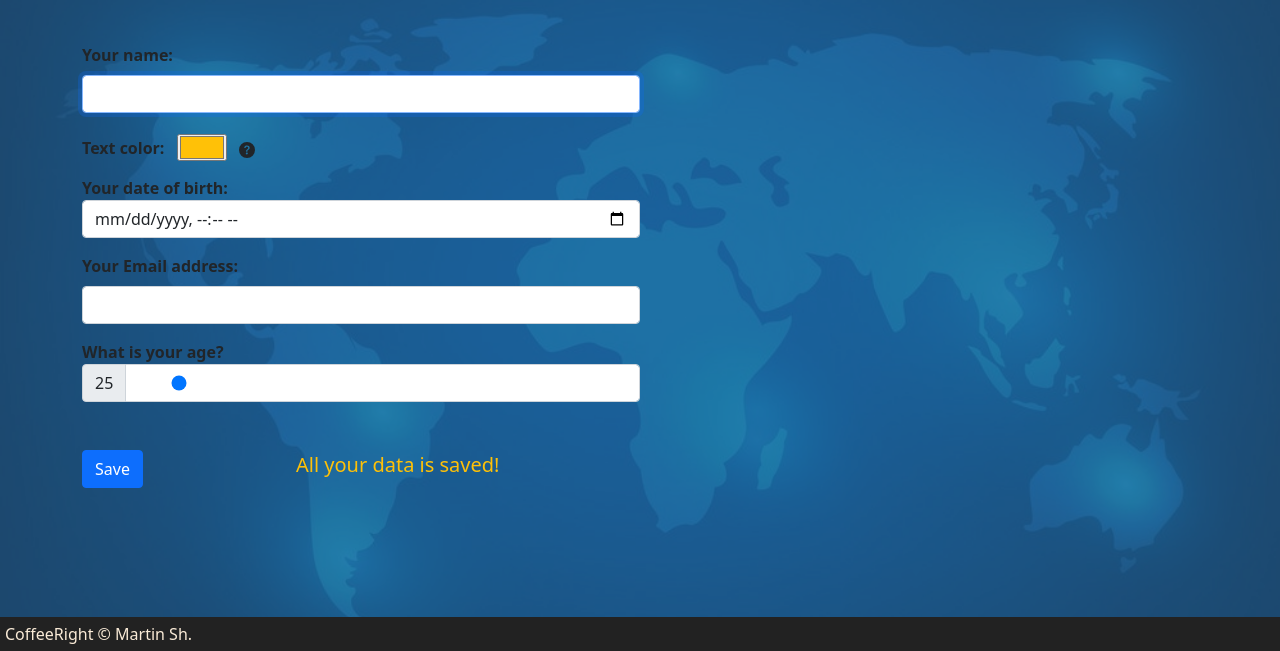
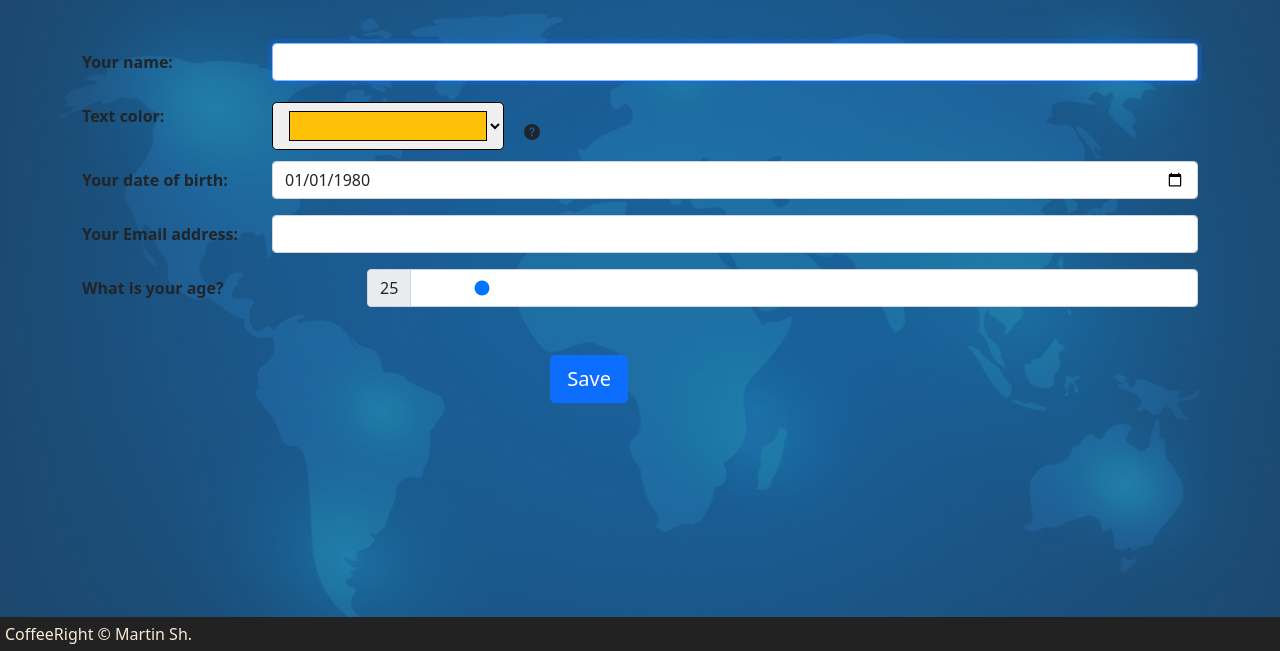
Before and after one commit to martin-shn/mapsKeeper, a plain HTML site: page user-prefs.html in a window 1280 px wide. Shown: the part 149-800 px from the top of the page. Drawn offline with nearby package versions, Linux system fonts and the light colour scheme.

Commit message:
Add files via upload

```diff
--- a/user-prefs.html
+++ b/user-prefs.html
@@ -18,7 +18,7 @@
         <!-- Responsive navbar-->
         <nav class="navbar fixed-top navbar-expand-lg navbar-dark bg-dark">
             <div class="container">
-                <a class="navbar-brand" href="#">Maps Keeper</a>
+                <a class="navbar-brand" href="index.html">Maps Keeper</a>
                 <button class="navbar-toggler" type="button" data-bs-toggle="collapse" data-bs-target="#navbarSupportedContent" aria-controls="navbarSupportedContent" aria-expanded="false" aria-label="Toggle navigation"><span class="navbar-toggler-icon"></span></button>
                 <div class="collapse navbar-collapse" id="navbarSupportedContent">
                     <ul class="navbar-nav ms-auto mb-2 mb-lg-0">
@@ -28,7 +28,7 @@
                         <li class="nav-item dropdown">
                             <a class="nav-link dropdown-toggle" id="navbarDropdown" href="#" role="button" data-bs-toggle="dropdown" aria-expanded="false">Menu</a>
                             <ul class="dropdown-menu dropdown-menu-end" aria-labelledby="navbarDropdown">
-                                <li><a class="dropdown-item" href="#">Delete all data</a></li>
+                                <li><a class="dropdown-item" href="#" onclick="deleteAllData()">Delete all data</a></li>
                                 <li><hr class="dropdown-divider" /></li>
                                 <li><a class="dropdown-item" href="#">Logout</a></li>
                             </ul>
@@ -40,43 +40,61 @@
         <!-- Page content-->
         <section class="container">
             <header class="text-center mt-5 mb-5 text-warning">
-                <h1>Lets keep your Preferences</h1>
+                <h1 class="userPrefChangable">Lets keep your Preferences</h1>
             </header>
 
             <main>
                 <form class="prefs">
-                    <div class="mb-3">
-                        <label for="name" class="form-label fw-bold">Your name:</label>
-                        <input id="name" class="form-control w-50" type="text" required autofocus />
+                    <div class="row mb-3">
+                        <label for="name" class="col-sm-2 col-form-label fw-bold">Your name:</label>
+                        <div class="col-sm-10">
+                            <input id="name" class="form-control" type="text" autofocus />
+                        </div>
                     </div>
-                    <div class="mb-3">
-                        <label for="theme" class="fw-bold">Text color: </label>
-                        <input id="theme" class="mx-2" type="color" />
-                        <svg xmlns="http://www.w3.org/2000/svg" width="16" height="16" fill="currentColor" class="ml-3 bi bi-question-circle-fill" viewBox="0 0 16 16" data-bs-toggle="tooltip" data-bs-placement="right" title="Color of all text allover the site">
-                            <path d="M16 8A8 8 0 1 1 0 8a8 8 0 0 1 16 0zM5.496 6.033h.825c.138 0 .248-.113.266-.25.09-.656.54-1.134 1.342-1.134.686 0 1.314.343 1.314 1.168 0 .635-.374.927-.965 1.371-.673.489-1.206 1.06-1.168 1.987l.003.217a.25.25 0 0 0 .25.246h.811a.25.25 0 0 0 .25-.25v-.105c0-.718.273-.927 1.01-1.486.609-.463 1.244-.977 1.244-2.056 0-1.511-1.276-2.241-2.673-2.241-1.267 0-2.655.59-2.75 2.286a.237.237 0 0 0 .241.247zm2.325 6.443c.61 0 1.029-.394 1.029-.927 0-.552-.42-.94-1.029-.94-.584 0-1.009.388-1.009.94 0 .533.425.927 1.01.927z" />
-                        </svg>
+                    <div class="row mb-3">
+                        <label for="theme" class="col-sm-2 col-form-label fw-bold">Text color: </label>
+                        <div class="col-sm-10">
+                            <input id="theme" class="form-control-lg w-25" type="color" list="presets" />
+                            <datalist id="presets">
+                                <option value="#fff">Black</option>
+                                <option value="#000">White</option>
+                                <option value="#f00">Red</option>
+                                <option value="#0f0">Green</option>
+                                <option value="#00f">Blue</option>
+                                <option value="#f0f">Purple</option>
+                            </datalist>
+                            <svg xmlns="http://www.w3.org/2000/svg" width="16" height="16" fill="currentColor" class="ms-3 bi bi-question-circle-fill" viewBox="0 0 16 16" data-bs-toggle="tooltip" data-bs-placement="right" title="Color of all text allover the site">
+                                <path d="M16 8A8 8 0 1 1 0 8a8 8 0 0 1 16 0zM5.496 6.033h.825c.138 0 .248-.113.266-.25.09-.656.54-1.134 1.342-1.134.686 0 1.314.343 1.314 1.168 0 .635-.374.927-.965 1.371-.673.489-1.206 1.06-1.168 1.987l.003.217a.25.25 0 0 0 .25.246h.811a.25.25 0 0 0 .25-.25v-.105c0-.718.273-.927 1.01-1.486.609-.463 1.244-.977 1.244-2.056 0-1.511-1.276-2.241-2.673-2.241-1.267 0-2.655.59-2.75 2.286a.237.237 0 0 0 .241.247zm2.325 6.443c.61 0 1.029-.394 1.029-.927 0-.552-.42-.94-1.029-.94-.584 0-1.009.388-1.009.94 0 .533.425.927 1.01.927z" />
+                            </svg>
+                        </div>
                     </div>
-                    <div class="mb-3">
-                        <label for="dob" class="fw-bold">Your date of birth:</label>
-                        <input id="dob" class="form-control w-50" type="datetime-local" value="1980-01-01T12:00" />
+                    <div class="row mb-3">
+                        <label for="dob" class="col-sm-2 col-form-label fw-bold">Your date of birth:</label>
+                        <div class="col-sm-10">
+                            <input id="dob" class="form-control" type="date" value="1980-01-01" />
+                        </div>
                     </div>
-                    <div class="mb-3">
-                        <label for="email" class="form-label fw-bold">Your Email address:</label>
-                        <input id="email" class="form-control w-50" type="email" />
+                    <div class="row mb-3">
+                        <label for="email" class="col-sm-2 col-form-label fw-bold">Your Email address:</label>
+                        <div class="col-sm-10">
+                            <input id="email" class="form-control" type="email" />
+                        </div>
                     </div>
-                    <div class="mb-3 w-50">
-                        <label for="range" class="fw-bold">What is your age?</label>
-                        <div class="input-group">
-                            <span class="input-group-text rng">25</span>
-                            <input id="range" class="form-control" type="range" min="18" max="120" step="1" value="25" oninput="onChangeRng(this.value)" />
+                    <div class="row mb-3">
+                        <label for="range" class="col-sm-3 col-form-label fw-bold">What is your age?</label>
+                        <div class="col-sm-9">
+                            <div class="input-group">
+                                <span class="input-group-text rng">25</span>
+                                <input id="range" class="form-control" type="range" min="18" max="120" step="1" value="25" oninput="onChangeRng(this.value)" />
+                            </div>
                         </div>
                     </div>
                     <div class="mt-5 row">
-                        <div class="col-2">
-                            <button class="btn btn-primary" type="submit">Save</button>
+                        <div class="col-6 text-end">
+                            <button class="btn btn-primary btn-lg" type="submit">Save</button>
                         </div>
-                        <div class="col-6">
-                            <div class="text-warning fs-5 ms-4">All your data is saved!</div>
+                        <div class="col-6 text-start">
+                            <div class="text-warning fs-5 ms-4 saved-msg hidden">All your data is saved!</div>
                         </div>
                     </div>
                 </form>
@@ -92,5 +110,6 @@
         <!-- Core theme JS-->
         <script src="js/storageService.js"></script>
         <script src="js/userPrefService.js"></script>
+        <script src="js/placeService.js"></script>
     </body>
 </html>
```
Also changed, not shown: index.html (+9 -5 lines), map.html (+17 -7 lines).
